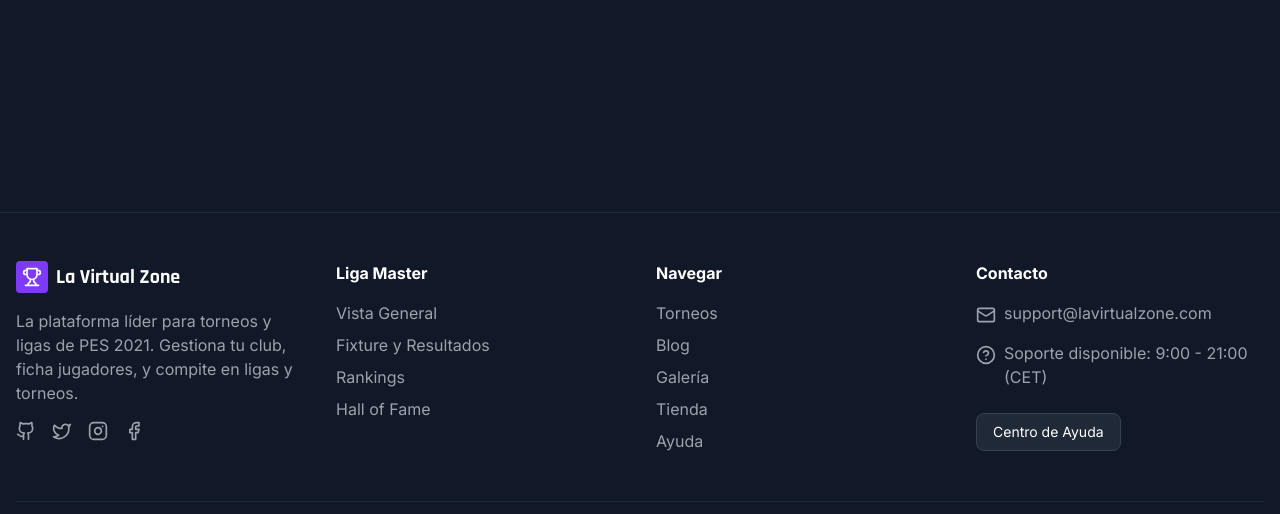
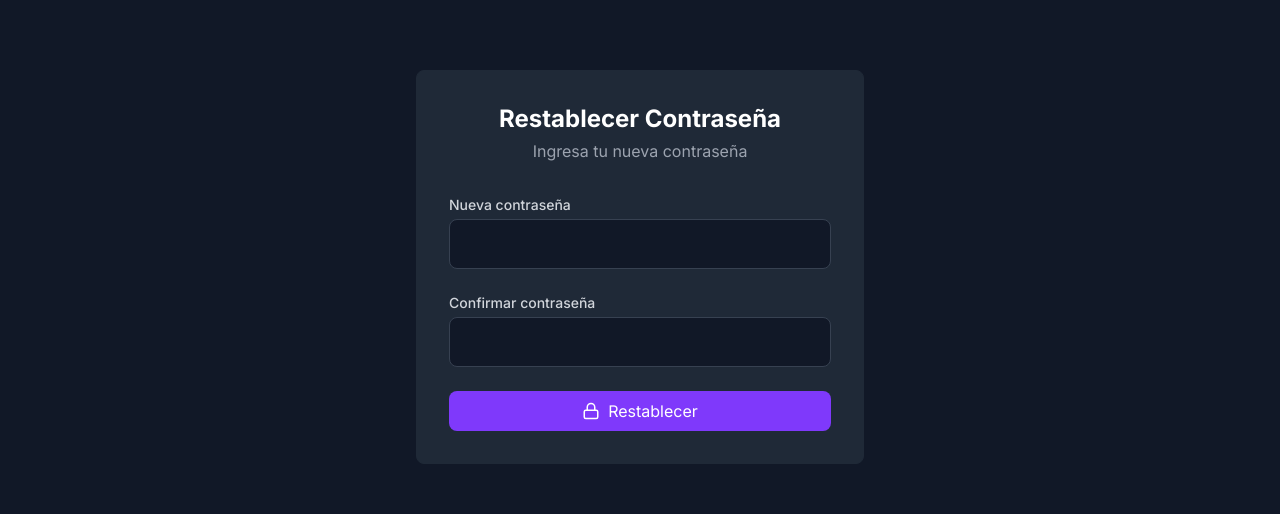
Before and after one commit to jacksonhehe/La-Virtual-Zone-, a React (Vite) app: page /reset/1 in a window 1280 px wide. Shown: the part 198-712 px from the top of the page. Built offline with nearby package versions, Linux system fonts and the light colour scheme.

Commit message:
fix: update password page imports

```diff
--- a/src/App.tsx
+++ b/src/App.tsx
@@ -18,8 +18,8 @@ const Register = lazy(() => import("./pages/Register"));
 const UserPanel = lazy(() => import("./pages/UserPanel"));
 const Users = lazy(() => import("./pages/Users"));
 const PublicProfile = lazy(() => import("./pages/PublicProfile"));
-const RecoverPassword = lazy(() => import("./pages/RecoverPassword"));
-const ResetPassword = lazy(() => import("./pages/ResetPassword"));
+const RecuperarContrasena = lazy(() => import("./pages/RecuperarContrasena"));
+const DefinirContrasena = lazy(() => import("./pages/DefinirContrasena"));
 const Terms = lazy(() => import("./pages/Terms"));
 const Privacy = lazy(() => import("./pages/Privacy"));
 
@@ -55,8 +55,8 @@ function App() {
 
             <Route path="login" element={<Login />} />
             <Route path="registro" element={<Register />} />
-            <Route path="recuperar-password" element={<RecoverPassword />} />
-            <Route path="reset/:token" element={<ResetPassword />} />
+            <Route path="recuperar-password" element={<RecuperarContrasena />} />
+            <Route path="reset/:token" element={<DefinirContrasena />} />
             <Route path="terminos" element={<Terms />} />
             <Route path="privacidad" element={<Privacy />} />
             <Route path="usuarios" element={<Users />} />
--- /dev/null
+++ b/src/pages/DefinirContrasena.tsx
@@ -0,0 +1,98 @@
+import { useState } from 'react';
+import { useNavigate, useParams } from 'react-router-dom';
+import { AlertCircle, Lock } from 'lucide-react';
+import { resetPassword } from '../utils/authService';
+import { z } from 'zod';
+
+const schema = z
+  .object({
+    password: z.string().min(6, 'La contraseña debe tener al menos 6 caracteres'),
+    confirm: z.string()
+  })
+  .refine(data => data.password === data.confirm, {
+    message: 'Las contraseñas no coinciden',
+    path: ['confirm']
+  });
+
+const DefinirContrasena = () => {
+  const { token } = useParams();
+  const navigate = useNavigate();
+
+  const [form, setForm] = useState({ password: '', confirm: '' });
+  const [errors, setErrors] = useState<{ password?: string; confirm?: string }>({});
+  const [error, setError] = useState<string | null>(null);
+
+  const handleSubmit = (e: React.FormEvent) => {
+    e.preventDefault();
+    const result = schema.safeParse(form);
+    if (!result.success) {
+      const fieldErrors: { password?: string; confirm?: string } = {};
+      result.error.issues.forEach(issue => {
+        const key = issue.path[0] as 'password' | 'confirm';
+        fieldErrors[key] = issue.message;
+      });
+      setErrors(fieldErrors);
+      return;
+    }
+    if (!token) {
+      setError('Token inválido');
+      return;
+    }
+    const ok = resetPassword(token, form.password);
+    if (ok) {
+      navigate('/login');
+    } else {
+      setError('Token inválido o expirado');
+    }
+  };
+
+  return (
+    <div className="flex min-h-screen items-center justify-center px-4 py-20">
+      <div className="w-full max-w-md">
+        <div className="card border border-gray-800">
+          <div className="p-6 md:p-8">
+            <div className="text-center mb-8">
+              <h2 className="text-2xl font-bold">Restablecer Contraseña</h2>
+              <p className="text-gray-400 mt-1">Ingresa tu nueva contraseña</p>
+            </div>
+            {error && (
+              <div className="mb-6 p-3 bg-red-500/20 text-red-400 rounded-lg flex items-start">
+                <AlertCircle size={18} className="mr-2 mt-0.5 flex-shrink-0" />
+                <p>{error}</p>
+              </div>
+            )}
+            <form onSubmit={handleSubmit} className="space-y-6">
+              <div>
+                <label className="block text-sm font-medium text-gray-300 mb-1">Nueva contraseña</label>
+                <input
+                  type="password"
+                  className="input w-full"
+                  value={form.password}
+                  onChange={e => setForm({ ...form, password: e.target.value })}
+                />
+                {errors.password && <p className="text-red-400 text-sm mt-1">{errors.password}</p>}
+              </div>
+              <div>
+                <label className="block text-sm font-medium text-gray-300 mb-1">Confirmar contraseña</label>
+                <input
+                  type="password"
+                  className="input w-full"
+                  value={form.confirm}
+                  onChange={e => setForm({ ...form, confirm: e.target.value })}
+                />
+                {errors.confirm && <p className="text-red-400 text-sm mt-1">{errors.confirm}</p>}
+              </div>
+              <div>
+                <button type="submit" className="btn-primary w-full flex justify-center items-center">
+                  <Lock size={18} className="mr-2" />Restablecer
+                </button>
+              </div>
+            </form>
+          </div>
+        </div>
+      </div>
+    </div>
+  );
+};
+
+export default DefinirContrasena;
```
